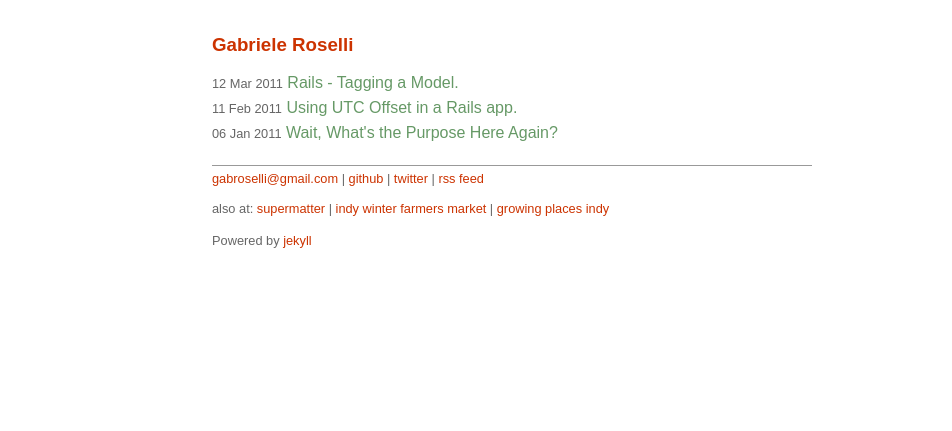
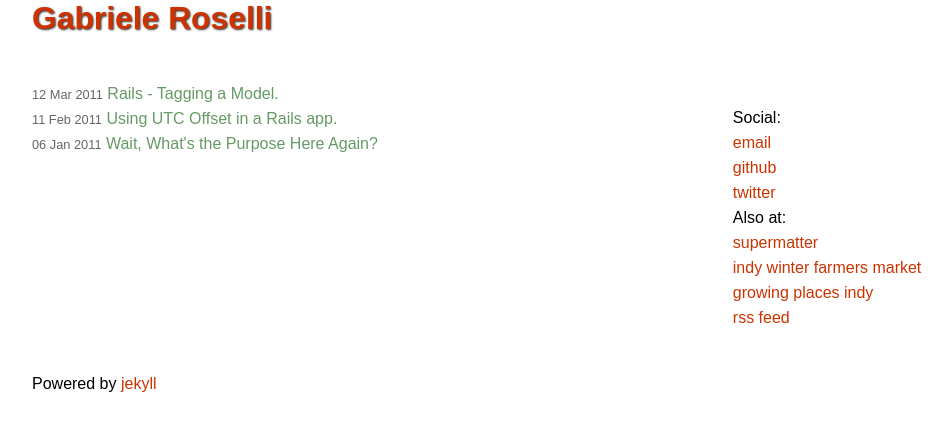
Before and after one commit to gabroselli/gabroselli.github.io, a Jekyll site: the page built from index.html, in a window 1280 px wide. Shown: the top 431 px of the page, without its empty margins (128-1080 px from the left). Built offline with Jekyll 4.4.1, drawn with Linux system fonts in a browser that asks for light colours.

Commit message:
Styling with nav

```diff
--- a/_layouts/default.html
+++ b/_layouts/default.html
@@ -10,16 +10,26 @@
 	<div id="header">
 		<div id="title"><h3><a href="http://gabrieleroselli.com/">Gabriele Roselli</a></h3></div>
 	</div>
-	<div id="content">
+	<div class="content">
 		{{ content }}
 	</div>
-	<div id="footer">
-		<a href="mailto:gabroselli@gmail.com">gabroselli@gmail.com</a> | <a href="https://github.com/gabroselli">github</a> | <a href="http://twitter.com/#!/gabroselli">twitter</a> | <a href="http://feeds.feedburner.com/GabrieleRoselli">rss feed</a></p>
-		<p>also at: <a href="http://supermatter.com/">supermatter</a> | <a href="http://indywinterfarmersmarket.org/">indy winter farmers market</a> | <a href="http://www.growingplacesindy.org/">growing places indy</a>
-		<p id="tweet"></p>
-		<p>Powered by <a href="https://github.com/mojombo/jekyll">jekyll</a>
+	<div class="nav">
+		<ul>
+		  <li>Social:</li>
+		  <li><a href="mailto:gabroselli@gmail.com">email</a></li>
+		  <li><a href="https://github.com/gabroselli">github</a></li>
+		  <li><a href="http://twitter.com/#!/gabroselli">twitter</a></li>
+		  <li>Also at:</li>
+		  <li><a href="http://supermatter.com/">supermatter</a></li>
+		  <li><a href="http://indywinterfarmersmarket.org/">indy winter farmers market</a></li>
+		  <li><a href="http://www.growingplacesindy.org/">growing places indy</a></li>
+		  <li><a href="http://feeds.feedburner.com/GabrieleRoselli">rss feed</a></li>
+		  <li><cite id="tweet"></cite></li>
+		</ul>
 	</div>
-
+	<div class="footer">
+		Powered by <a href="https://github.com/mojombo/jekyll">jekyll</a>
+	</div>
 	<script type="text/javascript" src="/javascripts/twitter-1.11.2.js"></script>
 
 	<script type="text/javascript">
--- a/stylesheets/default.css
+++ b/stylesheets/default.css
@@ -1,15 +1,41 @@
 html body {
+	width:90%;
+	max-width:960px;
 	margin: 0 auto;
 	padding-top:0;
 	font-size: 16px;
 	font-family: Arial, Helvetica, sans-serif;
 }
 
+.content {
+	width:62%;
+	float:left;
+}
+
+.nav {
+	width:27%;
+	float:right;
+	padding-top:1.5em;
+}
+
+.nav a{
+	color:#CC3300;
+}
+
+.footer{
+	clear:both;
+	padding-bottom:0.8em;
+}
+
+.footer a{
+	color:#CC3300;
+}
+
 #header {
-	padding-top:15px;
-	width:600px;
 	margin: 0 auto;
 	text-align:left;
+	font-size:1.7em;
+	text-shadow:1px 1px 2px #333333;
 }
 
 #header #title {
@@ -19,30 +45,6 @@ html body {
 #header #title a {
   	color: #CC3300;
   	text-decoration: none;
-}
-
-#content {
-	width:600px;
-	margin: 0 auto;
-	text-align:left;
-}
-
-#footer {
-	clear:both;
-	width:600px;
-	margin: 0 auto;
-	padding-top:5px;
-	text-align:left;
-	font-size:80%;
-	color: #666;
-	border-top: thin solid #999;
-}
-#footer a{
-	color:#CC3300;
-}
-#nav{
-	float:right;
-	width:150px;
 }
 
 #post a{
```
